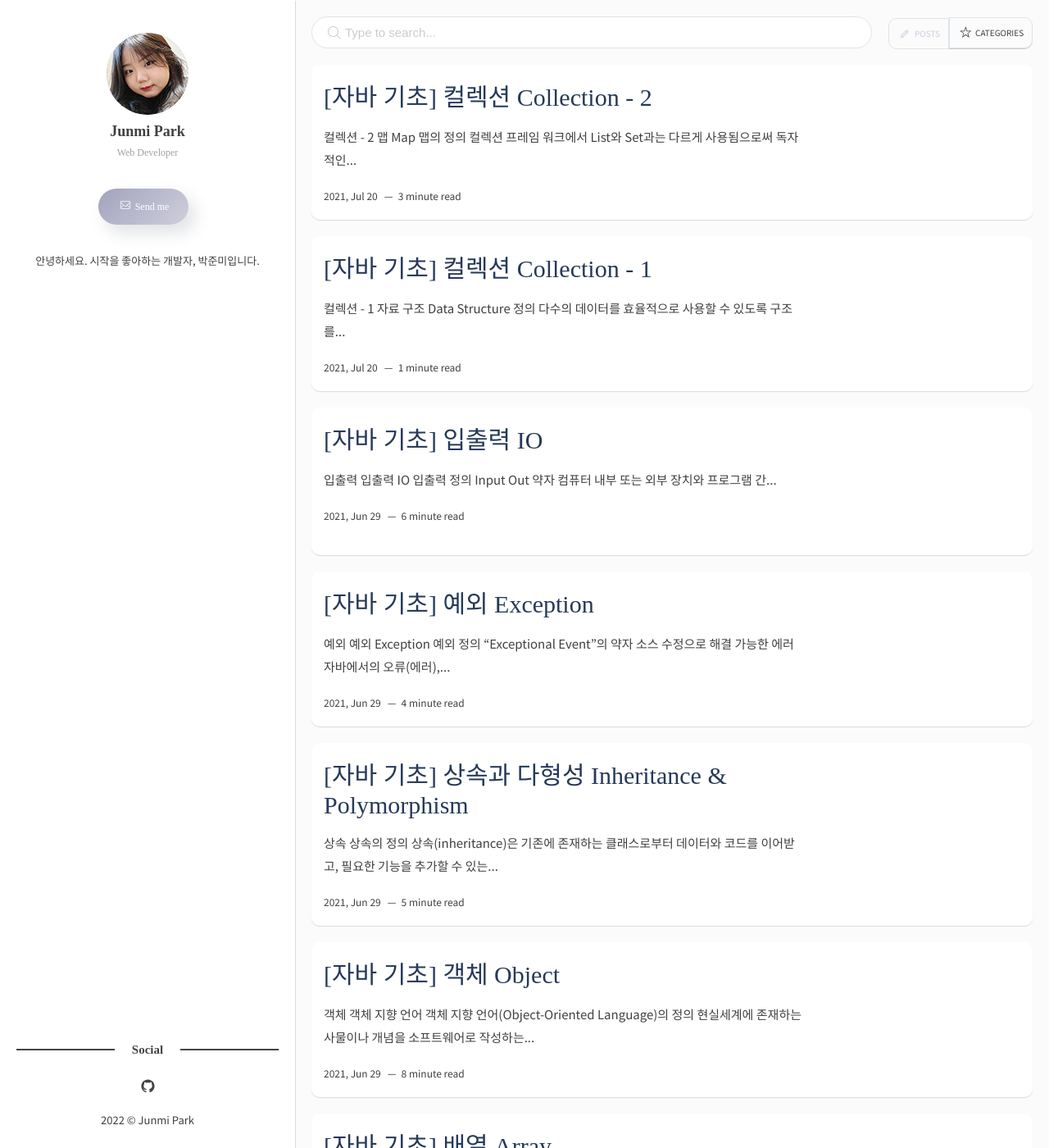
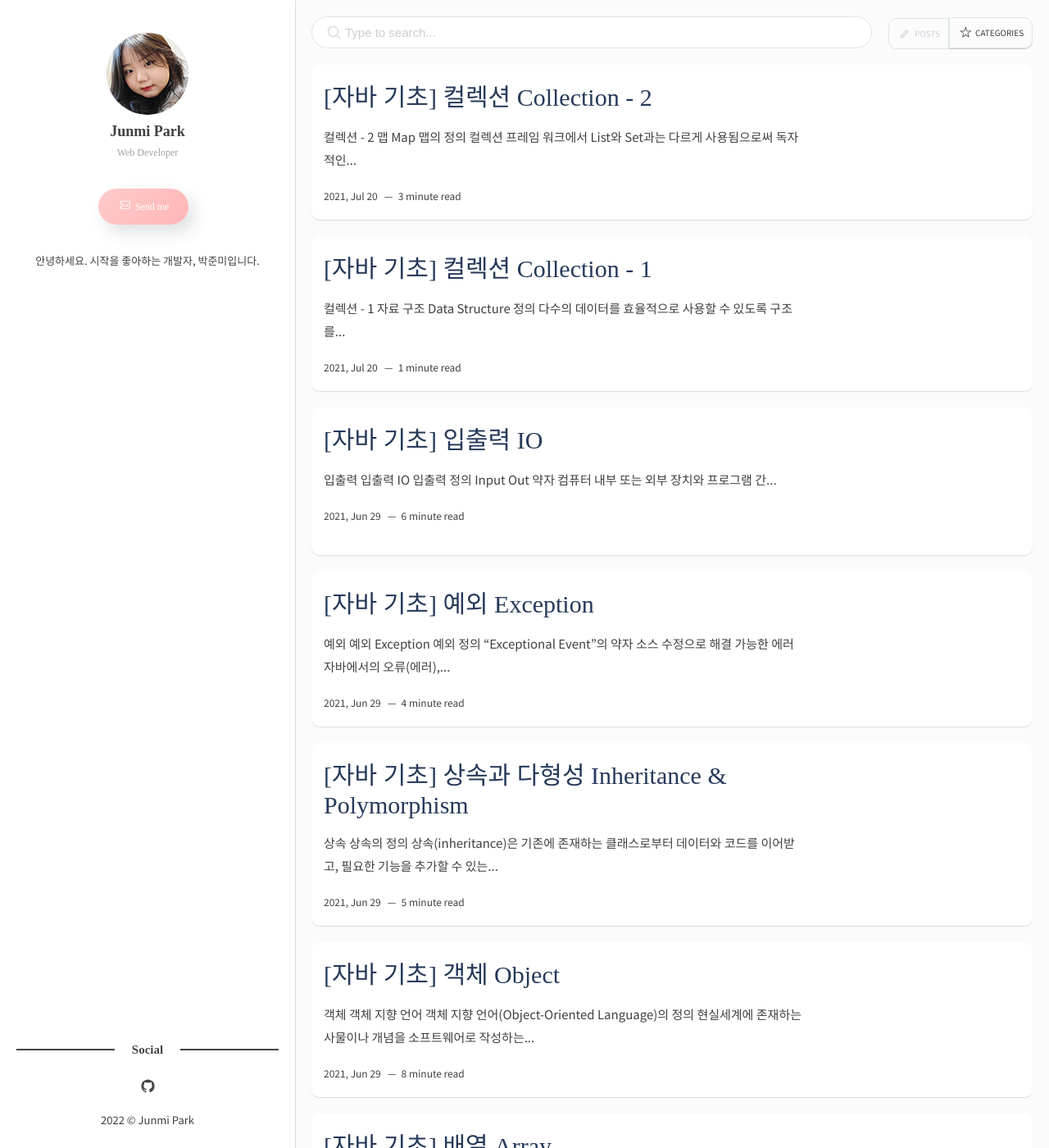
Before and after one commit to junmipark/junmipark.github.io, a Jekyll site: the page built from index.html, in a window 1280 px wide and 1400 px high. Shown: the whole window at 82% size. Built offline with Jekyll 4.4.1, drawn with Linux system fonts in a browser that asks for light colours; some web fonts are replaced; the list of posts is cut into pages by our own code.

Commit message:
Update _buttons.scss

```diff
--- a/_sass/5-components/_buttons.scss
+++ b/_sass/5-components/_buttons.scss
@@ -6,7 +6,7 @@
   display: inline-block;
   white-space: nowrap;
   vertical-align: middle;
-  font-family: 'Volkhov', serif;
+  font-family: 'Noto Serif KR', serif;
   font-size: 12px;
   text-align: center;
   padding: 8px 15px;
@@ -22,7 +22,7 @@
   &--secondary {
     color: $white-color;
     background-color: $secondary-color;
-    background: linear-gradient(135deg, #a2a2bd 0%,#cfcfdd 100%);
+    background: linear-gradient(135deg, #ffcbcb 0%,#ffb5b5 100%);
   }
 
   &--round {
```
